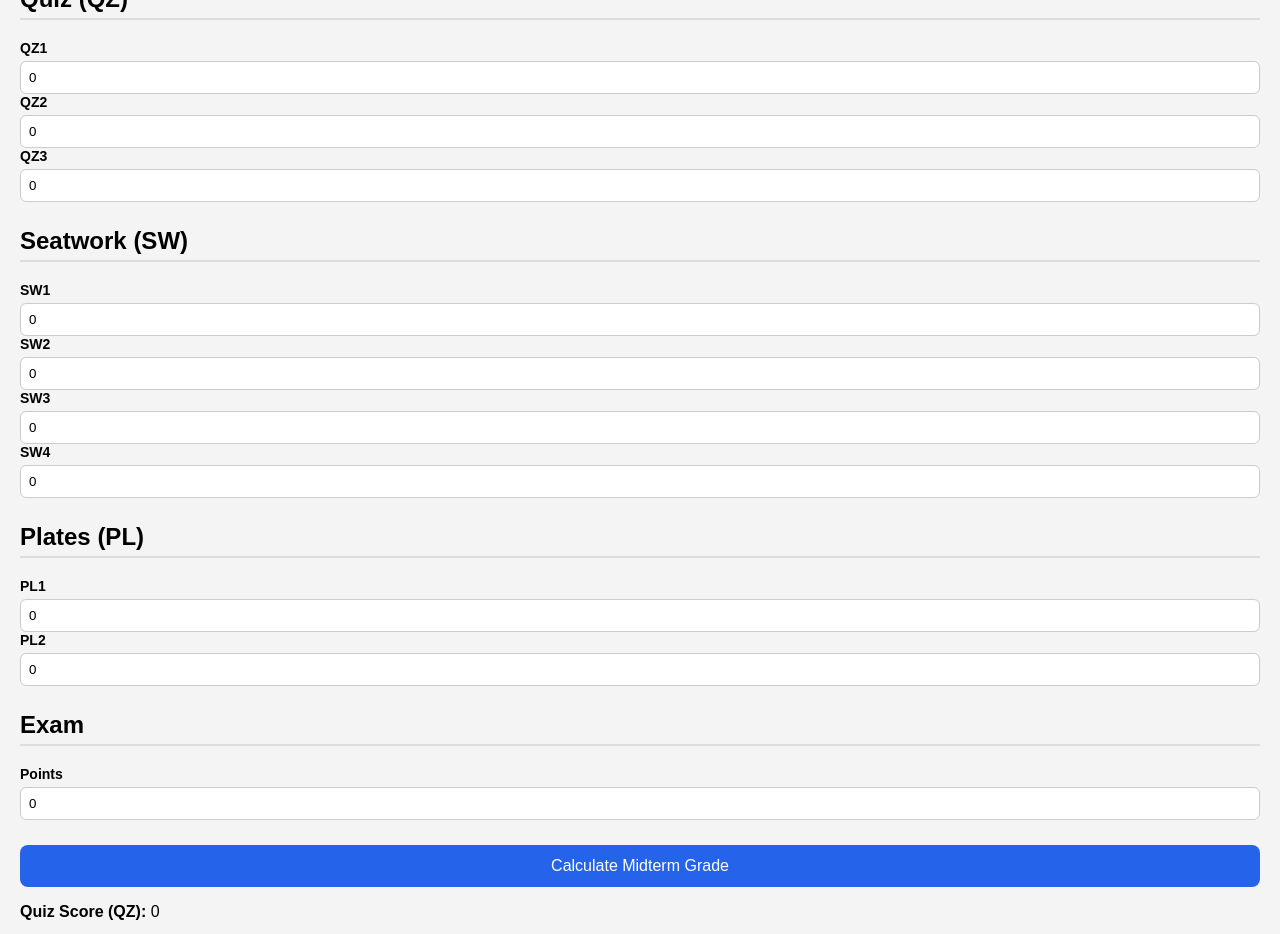
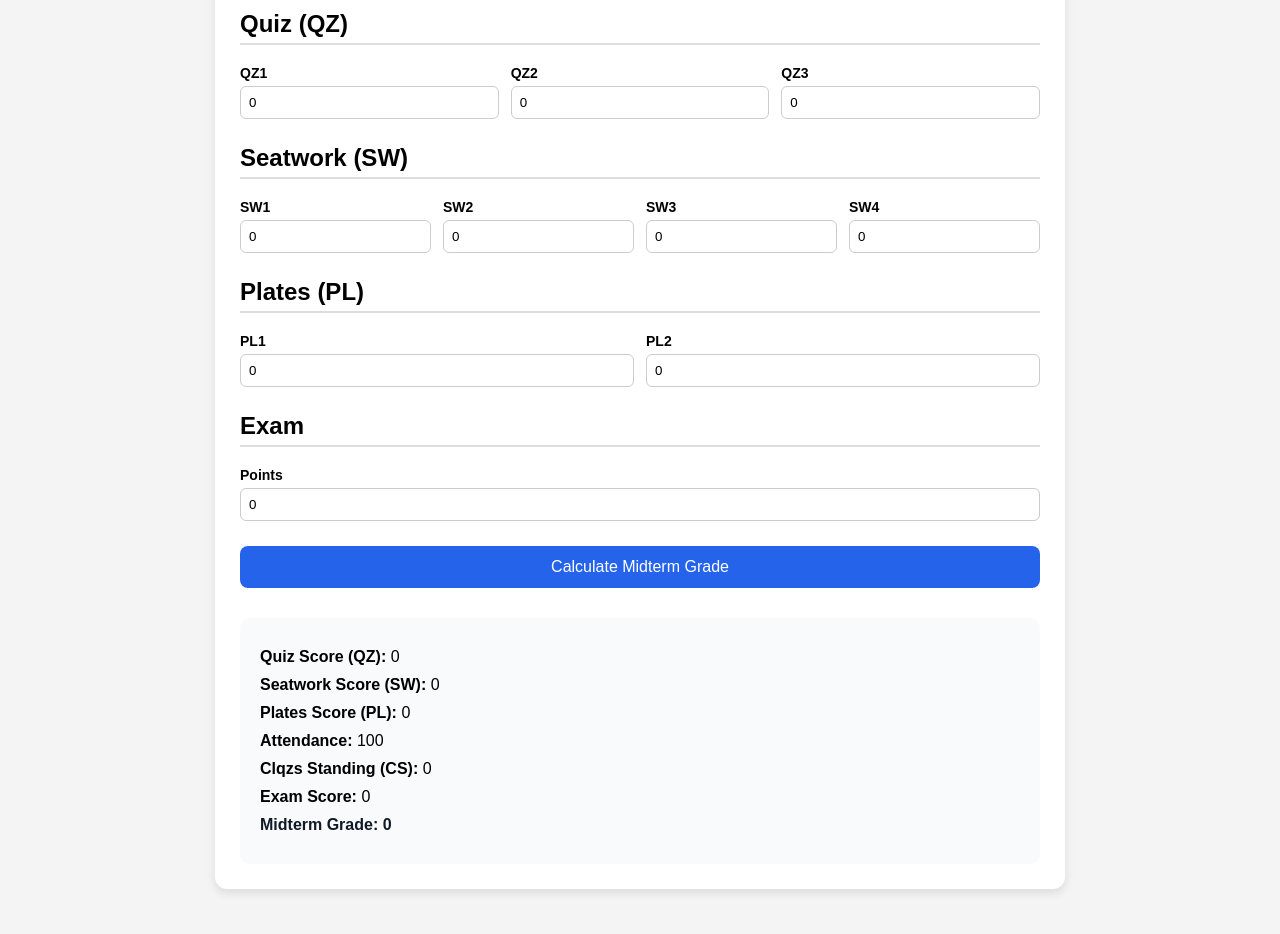
Before and after one commit to sweeftzy/ECON-Midterm-Calcu, a plain HTML site: page index.html in a window 1280 px wide. Shown: the part 118-1052 px from the top of the page. After the commit the page ends 1027 px from the top, so only its background shows below. Drawn offline with Linux system fonts and the light colour scheme.

Commit message:
Add files via upload

```diff
--- a/index.html
+++ b/index.html
@@ -88,11 +88,11 @@
   </style>
 </head>
 <body>
-  <div clqzs="container">
+  <div class="container">
     <h1>ECON Midterm Calc</h1>
 
     <h2>Quiz (QZ)</h2>
-    <div clqzs="grid">
+    <div class="grid">
       <label>QZ1
         <input type="number" id="qz1" value="0" />
       </label>
@@ -105,7 +105,7 @@
     </div>
 
     <h2>Seatwork (SW)</h2>
-    <div clqzs="grid">
+    <div class="grid">
       <label>SW1
         <input type="number" id="sw1" value="0" />
       </label>
@@ -121,7 +121,7 @@
     </div>
 
     <h2>Plates (PL)</h2>
-    <div clqzs="grid">
+    <div class="grid">
       <label>PL1
         <input type="number" id="pl1" value="0" />
       </label>
@@ -131,7 +131,7 @@
     </div>
 
     <h2>Exam</h2>
-    <div clqzs="grid">
+    <div class="grid">
       <label>Points
         <input type="number" id="points" value="0" />
       </label>
@@ -139,14 +139,14 @@
 
     <button onclick="calculate()">Calculate Midterm Grade</button>
 
-    <div clqzs="results">
+    <div class="results">
       <p><strong>Quiz Score (QZ):</strong> <span id="qzResult">0</span></p>
       <p><strong>Seatwork Score (SW):</strong> <span id="swResult">0</span></p>
       <p><strong>Plates Score (PL):</strong> <span id="plResult">0</span></p>
       <p><strong>Attendance:</strong> 100</p>
       <p><strong>Clqzs Standing (CS):</strong> <span id="csResult">0</span></p>
       <p><strong>Exam Score:</strong> <span id="exResult">0</span></p>
-      <p clqzs="final">Midterm Grade: <span id="mtResult">0</span></p>
+      <p class="final">Midterm Grade: <span id="mtResult">0</span></p>
     </div>
   </div>
 
```
